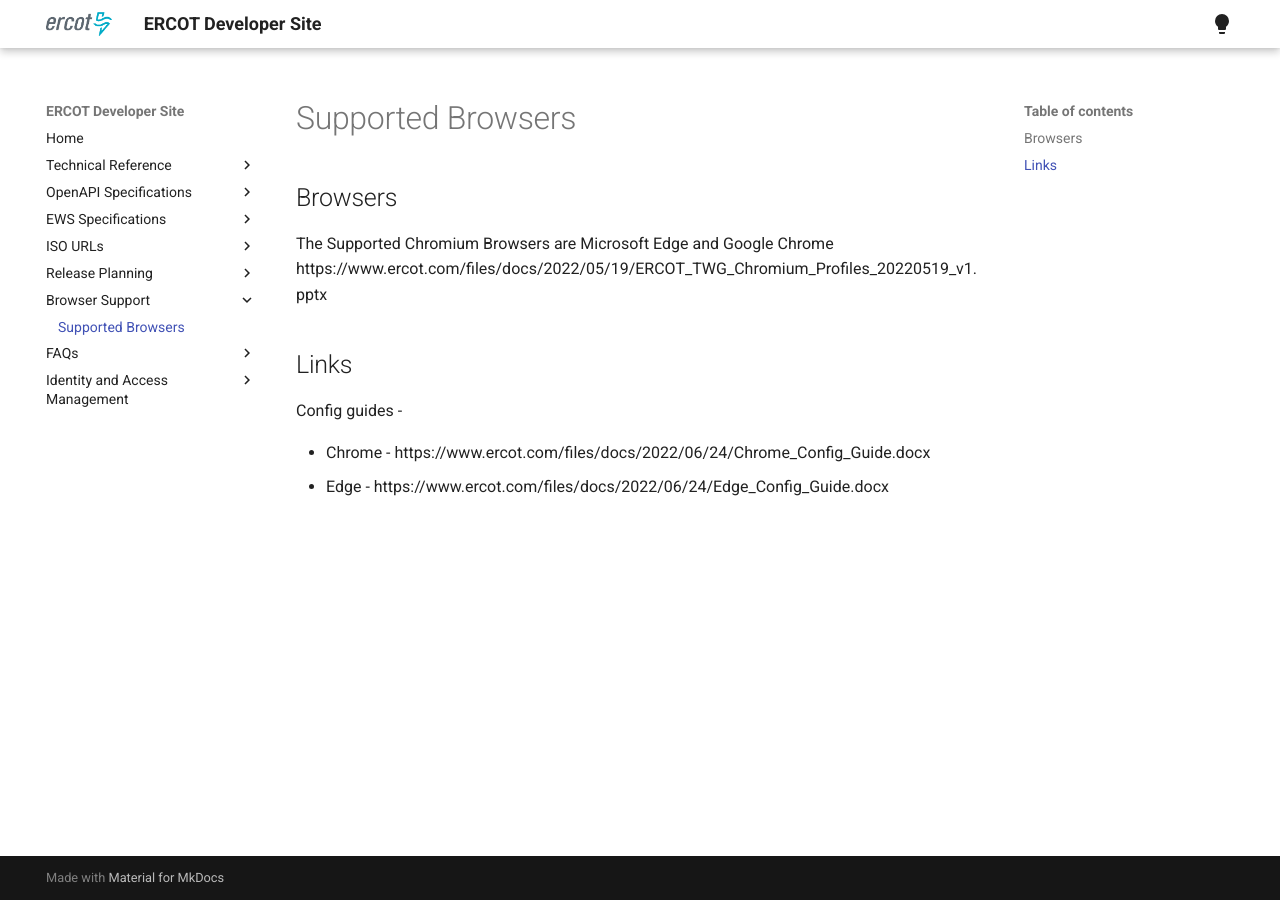
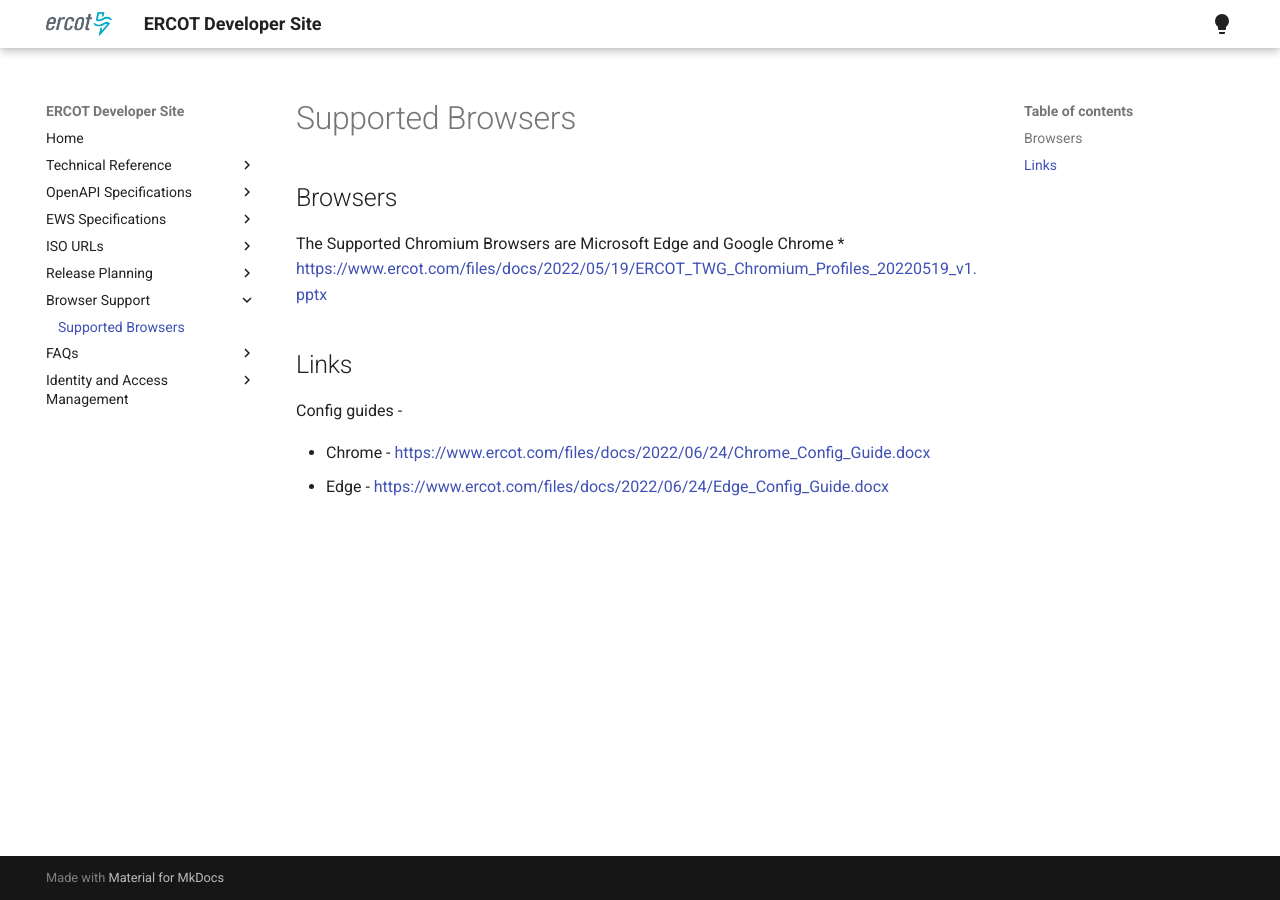
Before and after one commit to ercot/api-specs, an MkDocs documentation site: the page built from docs/Brower Support/browsersupport.md, in a window 1280 px wide. Built offline with MkDocs 1.6.1 and Material for MkDocs 9.7.7, drawn with Linux system fonts in a browser that asks for light colours; part of the change alters nothing that is shown.

```diff
--- a/docs/Brower Support/browsersupport.md
+++ b/docs/Brower Support/browsersupport.md
@@ -1,9 +1,10 @@
 # Supported Browsers
 ## Browsers
 The Supported Chromium Browsers are Microsoft Edge and Google Chrome
-https://www.ercot.com/files/docs/2022/05/19/ERCOT_TWG_Chromium_Profiles_20220519_v1.pptx
+* [https://www.ercot.com/files/docs/2022/05/19/ERCOT_TWG_Chromium_Profiles_20220519_v1.pptx](https://www.ercot.com/files/docs/2022/05/19/ERCOT_TWG_Chromium_Profiles_20220519_v1.pptx)
+
 ## Links
 Config guides -
 
-- Chrome - https://www.ercot.com/files/docs/2022/06/24/Chrome_Config_Guide.docx
-- Edge - https://www.ercot.com/files/docs/2022/06/24/Edge_Config_Guide.docx
+- Chrome - [https://www.ercot.com/files/docs/2022/06/24/Chrome_Config_Guide.docx](https://www.ercot.com/files/docs/2022/06/24/Chrome_Config_Guide.docx)
+- Edge - [https://www.ercot.com/files/docs/2022/06/24/Edge_Config_Guide.docx ](https://www.ercot.com/files/docs/2022/06/24/Edge_Config_Guide.docx)
```
